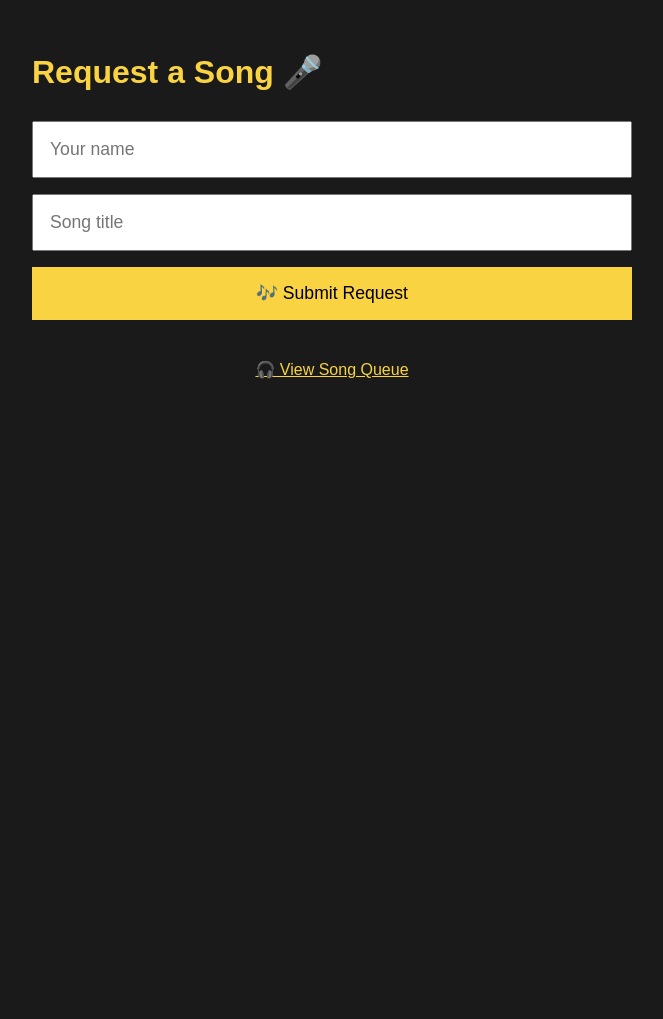
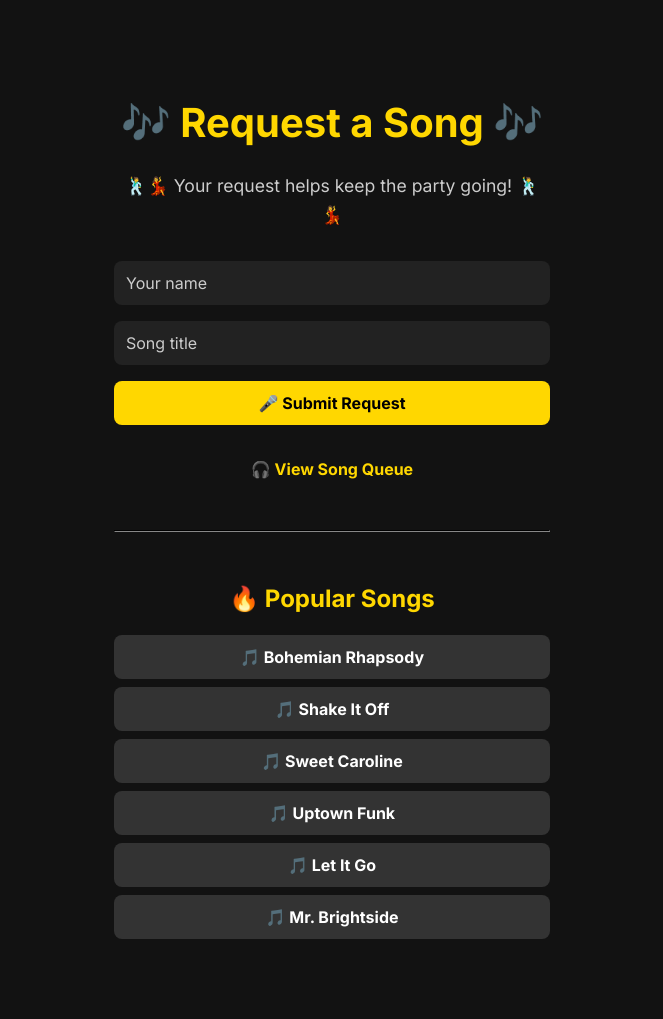
Before and after one commit to ConorLogsdon/Karaoke, a Flask app: page / in a window 1280 px wide. Shown: the whole page, without its empty margins (308-971 px from the left). Before the commit the page ends 379 px from the top, so only its background shows below. Run offline with Flask 3, Linux system fonts and the light colour scheme; parts of the project's set-up code (start-up, migrations or seed data) failed here and were passed over.

Commit message:
Updated pooop

```diff
--- a/karaoke/app.py
+++ b/karaoke/app.py
@@ -1,44 +1,99 @@
-from flask import Flask, render_template, request, redirect, url_for
+from flask import Flask, render_template, request, redirect, url_for, jsonify, send_file
+import requests
+import base64
+import os
 import qrcode
-import socket
+from io import BytesIO
+import random
 
 app = Flask(__name__)
-song_queue = []  # In-memory list
 
-# Generate local IP
-def get_local_ip():
-    s = socket.socket(socket.AF_INET, socket.SOCK_DGRAM)
-    try:
-        s.connect(('10.255.255.255', 1))
-        IP = s.getsockname()[0]
-    except Exception:
-        IP = '127.0.0.1'
-    finally:
-        s.close()
-    return IP
+song_queue = []
+
+@app.route("/qr")
+def qr_code():
+    request_url = request.host_url.strip("/") + "/"
+
+    qr = qrcode.make(request_url)
+    img_io = BytesIO()
+    qr.save(img_io, 'PNG')
+    img_io.seek(0)
+    return send_file(img_io, mimetype='image/png')
+
+# config Spotify client ID/Secret
+SPOTIFY_CLIENT_ID = os.environ.get("")
+SPOTIFY_CLIENT_SECRET = os.environ.get("")
+SPOTIFY_TOKEN = None
+
+def get_spotify_token():
+    global SPOTIFY_TOKEN
+    auth_str = f"{SPOTIFY_CLIENT_ID}:{SPOTIFY_CLIENT_SECRET}"
+    b64_auth = base64.b64encode(auth_str.encode()).decode()
+
+    headers = {
+        "Authorization": f"Basic {b64_auth}"
+    }
+    data = {
+        "grant_type": "client_credentials"
+    }
+
+    response = requests.post("https://accounts.spotify.com/api/token", headers=headers, data=data)
+    response.raise_for_status()
+    SPOTIFY_TOKEN = response.json()["access_token"]
 
 @app.route('/')
-def request_page():
-    return render_template('index.html')
+def index():
+    popular_songs = ["Bohemian Rhapsody", "Shake It Off", "Sweet Caroline", "Uptown Funk", "Let It Go", "Mr. Brightside"]
+    song_of_the_day = random.choice(popular_songs)  # Randomly selects a song from the list
+    return render_template('index.html', song_of_the_day=song_of_the_day)
 
-@app.route('/submit', methods=['POST'])
-def submit_song():
-    name = request.form['name']
-    song = request.form['song']
-    song_queue.append({'name': name, 'song': song})
-    return redirect(url_for('request_page'))
+def get_spotify_suggestions(query):
+    if not SPOTIFY_TOKEN:
+        get_spotify_token()
 
-@app.route('/queue')
+    headers = {
+        "Authorization": f"Bearer {SPOTIFY_TOKEN}"
+    }
+
+    params = {
+        "q": query,
+        "type": "track",
+        "limit": 5
+    }
+
+    response = requests.get("https://api.spotify.com/v1/search", headers=headers, params=params)
+    if response.status_code == 401:
+        get_spotify_token()
+        return get_spotify_suggestions(query)
+
+    tracks = response.json().get("tracks", {}).get("items", [])
+    return [f"{t['name']} – {t['artists'][0]['name']}" for t in tracks]
+
+@app.route("/autocomplete")
+def autocomplete():
+    query = request.args.get("q", "").lower()
+    suggestions = get_spotify_suggestions(query)
+    return jsonify(suggestions)
+
+@app.route("/")
+def home():
+    return render_template("index.html")
+
+@app.route("/request", methods=["POST"])
+def request_song():
+    name = request.form.get("name")
+    song_name = request.form.get("song")
+
+    if song_name:
+        song_entry = {"name": name, "song": song_name}
+        song_queue.append(song_entry)
+        return redirect(url_for("view_queue"))
+    else:
+        return redirect(url_for("home"))
+
+@app.route("/queue")
 def view_queue():
-    return render_template('queue.html', queue=song_queue)
+    return render_template("queue.html", queue=song_queue)
 
-@app.route('/qrcode')
-def get_qr():
-    return app.send_static_file('qrcode.png')
-
-if __name__ == '__main__':
-    host_ip = get_local_ip()
-    qr = qrcode.make(f'http://{host_ip}:5001/')
-    qr.save('static/qrcode.png')
-    print(f"Karaoke app running! Access it at http://{host_ip}:5001/")
-    app.run(host='0.0.0.0', port=5001, debug=True)
+if __name__ == "__main__":
+    app.run(host="0.0.0.0", port=5001, debug=True)
--- a/karaoke/templates/base.html
+++ b/karaoke/templates/base.html
@@ -2,44 +2,95 @@
 <html lang="en">
 <head>
     <meta charset="UTF-8">
-    <title>{% block title %}Karaoke{% endblock %}</title>
+    <title>{% block title %}🎤 Karaoke{% endblock %}</title>
     <meta name="viewport" content="width=device-width, initial-scale=1.0">
+
+    <!-- Fonts -->
+    <link href="https://fonts.googleapis.com/css2?family=Inter:wght@400;600;700&display=swap" rel="stylesheet">
+
     <style>
-        body {
-            font-family: 'Arial', sans-serif;
-            background: #1a1a1a;
-            color: #fff;
-            padding: 2rem;
-            margin: 0;
+        :root {
+            --accent: #FFD700;
+            --background: #121212;
+            --foreground: #ffffff;
+            --muted: #cccccc;
+            --surface: #1e1e1e;
         }
-        h1, h2 {
-            color: #f9d342;
-        }
-        input, button {
-            padding: 1rem;
-            font-size: 1.1rem;
-            margin: 0.5rem 0;
-            width: 100%;
+
+        * {
             box-sizing: border-box;
         }
+
+        body {
+            margin: 0;
+            padding: 2rem 1rem;
+            font-family: 'Inter', sans-serif;
+            background-color: var(--background);
+            color: var(--foreground);
+            min-height: 100vh;
+            line-height: 1.6;
+        }
+
+        h1, h2, h3 {
+            color: var(--accent);
+            margin-bottom: 1rem;
+        }
+
+        input, button {
+            font-family: inherit;
+            font-size: 1rem;
+            border: none;
+            border-radius: 8px;
+        }
+
+        input {
+            padding: 0.75rem 1rem;
+            background-color: var(--surface);
+            color: var(--foreground);
+        }
+
+        input::placeholder {
+            color: var(--muted);
+        }
+
         button {
-            background: #f9d342;
+            padding: 0.75rem 1rem;
+            background-color: var(--accent);
             color: #000;
-            border: none;
+            font-weight: bold;
             cursor: pointer;
+            transition: background 0.2s ease;
         }
+
+        button:hover {
+            background-color: #e6c200;
+        }
+
+        .container {
+            max-width: 600px;
+            margin: 0 auto;
+        }
+
         .queue-item {
-            background: #333;
+            background-color: var(--surface);
             margin: 0.5rem 0;
             padding: 1rem;
             border-radius: 8px;
         }
-        .container {
-            max-width: 600px;
-            margin: auto;
+
+        a {
+            color: var(--accent);
+            text-decoration: none;
+            font-weight: 500;
         }
-        a {
-            color: #f9d342;
+
+        a:hover {
+            text-decoration: underline;
+        }
+
+        img {
+            display: block;
+            margin: 1rem auto;
         }
     </style>
 </head>
--- a/karaoke/templates/index.html
+++ b/karaoke/templates/index.html
@@ -1,13 +1,70 @@
 {% extends "base.html" %}
-{% block title %}Request a Song{% endblock %}
+{% block title %}🎤 Request a Song{% endblock %}
+
 {% block content %}
-<h1>Request a Song 🎤</h1>
-<form method="POST" action="/submit">
-    <input type="text" name="name" placeholder="Your name" required>
-    <input type="text" name="song" placeholder="Song title" required>
-    <button type="submit">🎶 Submit Request</button>
-</form>
-<p style="text-align: center; margin-top: 2rem;">
-    <a href="/queue">🎧 View Song Queue</a>
-</p>
+<div style="max-width: 500px; margin: 0 auto; padding: 2rem; text-align: center;">
+
+    <h1 style="font-size: 2.5rem; margin-bottom: 1rem;">🎶 Request a Song 🎶</h1>
+    <p style="font-size: 1.1rem; color: #ccc; margin-bottom: 2rem;">🕺💃 Your request helps keep the party going! 🕺💃</p>
+
+    <form id="request-form" method="POST" action="/request" style="display: flex; flex-direction: column; gap: 1rem;">
+        <input
+            id="name-input"
+            type="text" name="name" placeholder="Your name" required
+            style="padding: 0.75rem; font-size: 1rem; border-radius: 8px; border: none; outline: none; background-color: #222; color: #fff;">
+
+        <input
+            id="song-input"
+            type="text" name="song" placeholder="Song title" required
+            style="padding: 0.75rem; font-size: 1rem; border-radius: 8px; border: none; outline: none; background-color: #222; color: #fff;">
+
+        <button
+            type="submit"
+            style="padding: 0.75rem; font-size: 1rem; background-color: #FFD700; color: #000; border: none; border-radius: 8px; cursor: pointer; font-weight: bold;">
+            🎤 Submit Request
+        </button>
+    </form>
+
+    <p style="margin-top: 2rem;">
+        <a href="/queue" style="color: #FFD700; text-decoration: none; font-weight: bold;">
+            🎧 View Song Queue
+        </a>
+    </p>
+
+    <hr style="margin: 3rem 0; border-color: #333;">
+
+    <div>
+        <h2 style="color: #FFD700; margin-bottom: 1rem;">🔥 Popular Songs</h2>
+        <ul style="list-style: none; padding: 0; display: grid; gap: 0.5rem;">
+            {% set popular_songs = ["Bohemian Rhapsody", "Shake It Off", "Sweet Caroline", "Uptown Funk", "Let It Go", "Mr. Brightside"] %}
+            {% for song in popular_songs %}
+                <li>
+                    <button
+                        type="button"
+                        onclick="quickRequest('{{ song }}')"
+                        style="background-color: #333; color: #fff; padding: 0.75rem 1rem; border: none; border-radius: 8px; width: 100%; cursor: pointer;">
+                        🎵 {{ song }}
+                    </button>
+                </li>
+            {% endfor %}
+        </ul>
+    </div>
+
+</div>
+
+<script>
+    function quickRequest(songTitle) {
+        const nameInput = document.getElementById('name-input');
+        const songInput = document.getElementById('song-input');
+
+        if (!nameInput.value.trim()) {
+            alert("Please enter your name before choosing a popular song.");
+            nameInput.focus();
+            return;
+        }
+
+        songInput.value = songTitle;
+        document.getElementById('request-form').submit();
+    }
+</script>
 {% endblock %}
```
Also changed, not shown: karaoke/templates/queue.html (+30 -18 lines).
